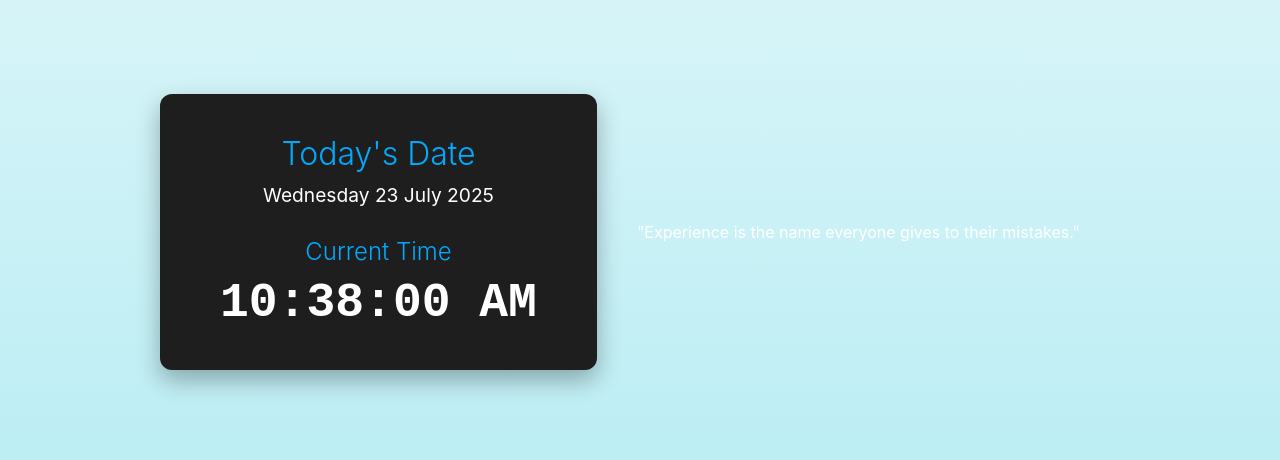
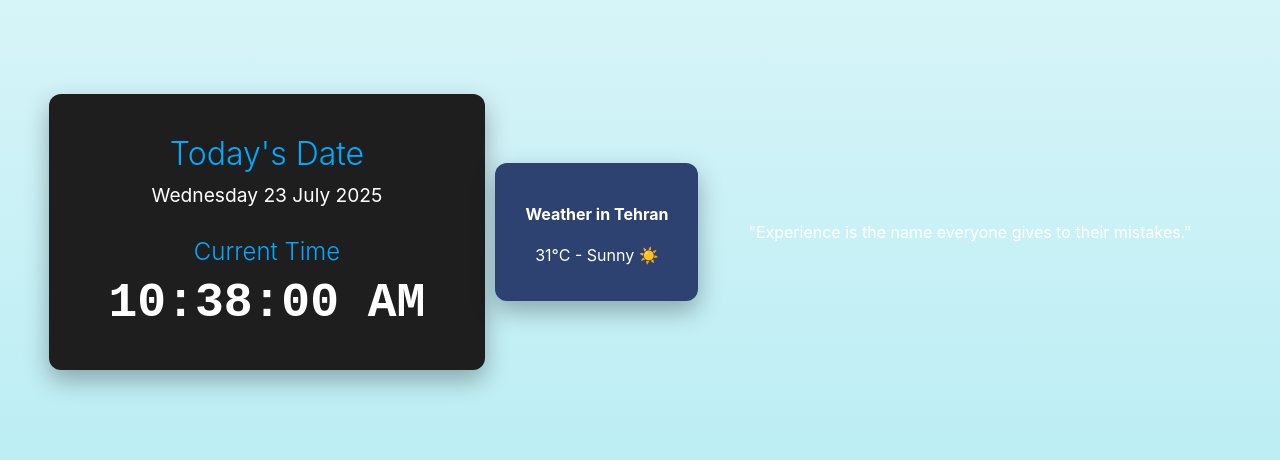
Before and after one commit to SajjadZr/static-frontend, a React (Vite) app: page / in a window 1280 px wide. Shown: the part 168-628 px from the top of the page. Built offline with nearby package versions, Linux system fonts and the light colour scheme.

Commit message:
feat: display mock weather widget

```diff
--- a/src/App.tsx
+++ b/src/App.tsx
@@ -11,6 +11,7 @@
 import { useState, useEffect } from 'react';
 import './index.css'; // We'll use this for styling
 import Quote from './component/Quote';
+import Weather from './component/weather';
 
 function App() {
   // Set up state to hold the current date and time
@@ -59,7 +60,12 @@ function App() {
         <h2>Current Time</h2>
         <p className="time">{formattedTime}</p>
       </div>
+      <div className='weather'>
+        <Weather />
+      </div>
+
       <Quote />
+
     </div>
   );
 }
--- /dev/null
+++ b/src/component/weather.tsx
@@ -0,0 +1,17 @@
+const Weather = () => {
+  // mock data for now
+  const weather = {
+    location: "Tehran",
+    temperature: 31,
+    condition: "Sunny ☀️"
+  };
+
+  return (
+    <div style={{ marginTop: '20px' }}>
+      <h4>Weather in {weather.location}</h4>
+      <p>{weather.temperature}°C - {weather.condition}</p>
+    </div>
+  );
+};
+
+export default Weather;
--- a/src/index.css
+++ b/src/index.css
@@ -34,6 +34,13 @@ body, html {
   border-radius: 12px;
   box-shadow: 0 10px 25px rgba(0, 0, 0, 0.3);
 }
+.weather {
+  margin: 10px 10px 10px 10px;
+  background-color: #2d4270;
+  padding: 20px 30px;
+  border-radius: 12px;
+  box-shadow: 0 10px 25px rgba(0, 0, 0, 0.3);
+}
 
 /* Headings */
 h1, h2 {
```
